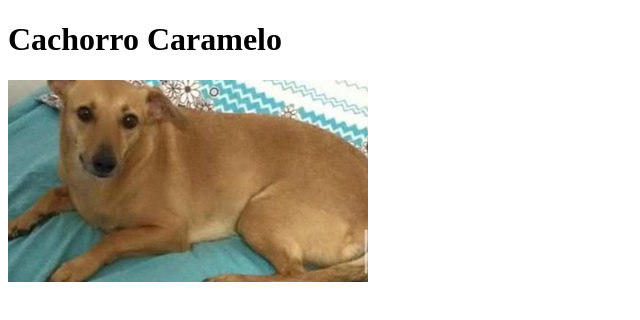
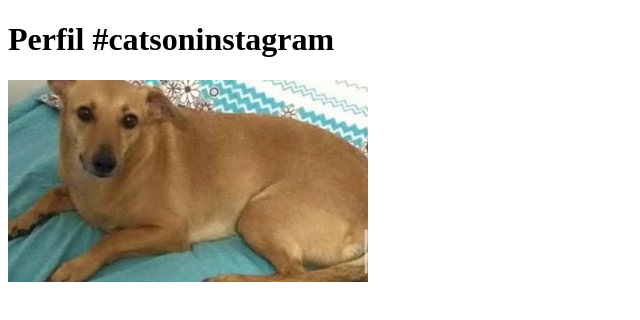
Before and after one commit to TiagosCompanny/AtividadeGit, a plain HTML site: page index.html in a window 1280 px wide. Shown: the whole page, without its empty margins (0-640 px from the left). Drawn offline with Linux system fonts and the light colour scheme.

Commit message:
Alteração e refinamento de Código

```diff
--- a/index.html
+++ b/index.html
@@ -4,7 +4,7 @@
 
 <head>
 
-<title>Atividade GitHub</title>
+<title>Fanpage de Gatinhos</title>
 
 <meta charset="utf-8">
 
@@ -12,7 +12,7 @@
 
 <body>
 
-<h1>Cachorro Caramelo</h1>
+<h1>Perfil #catsoninstagram</h1>
 <img src="imagens/imgCachorro.jpg" />
 </body>
 
```
